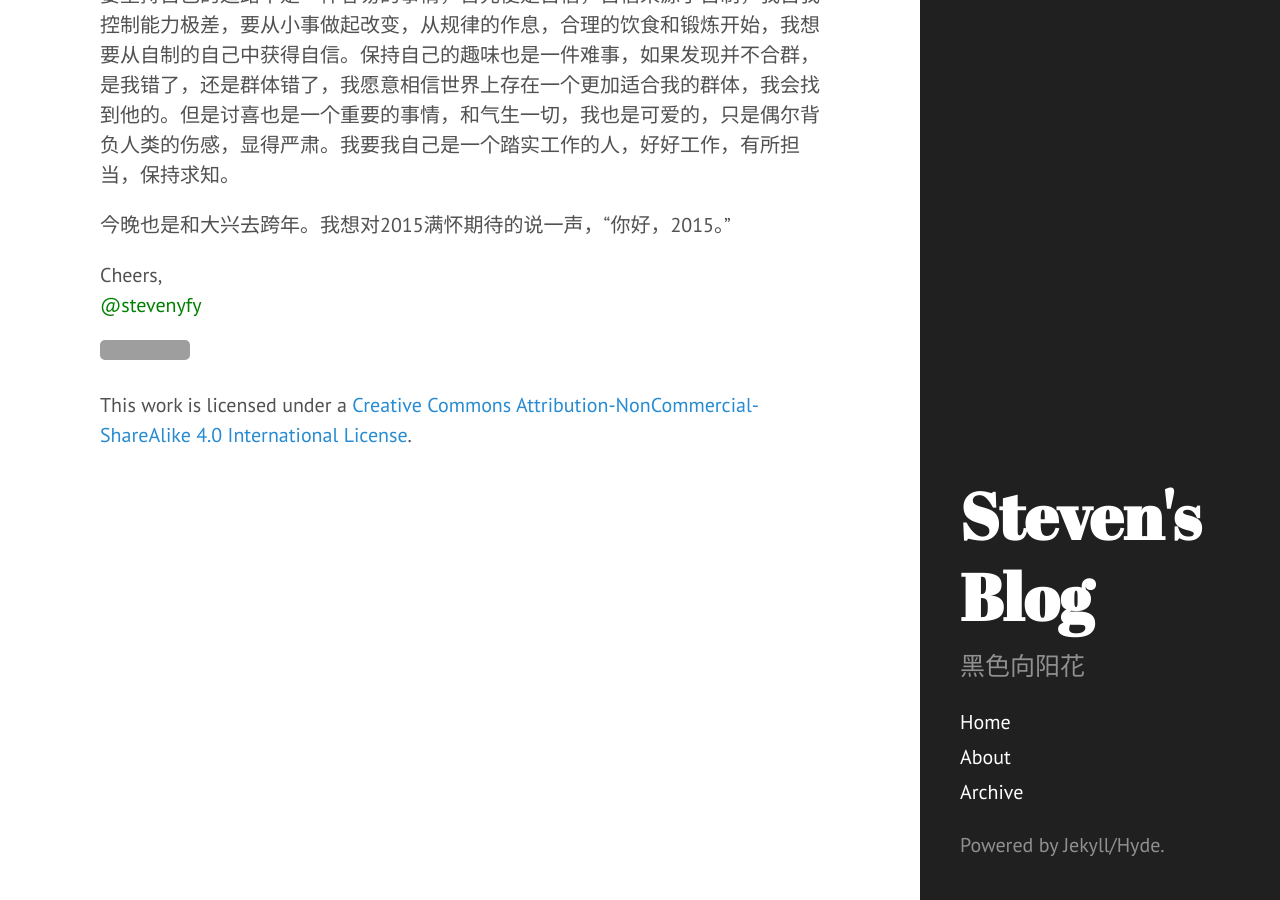
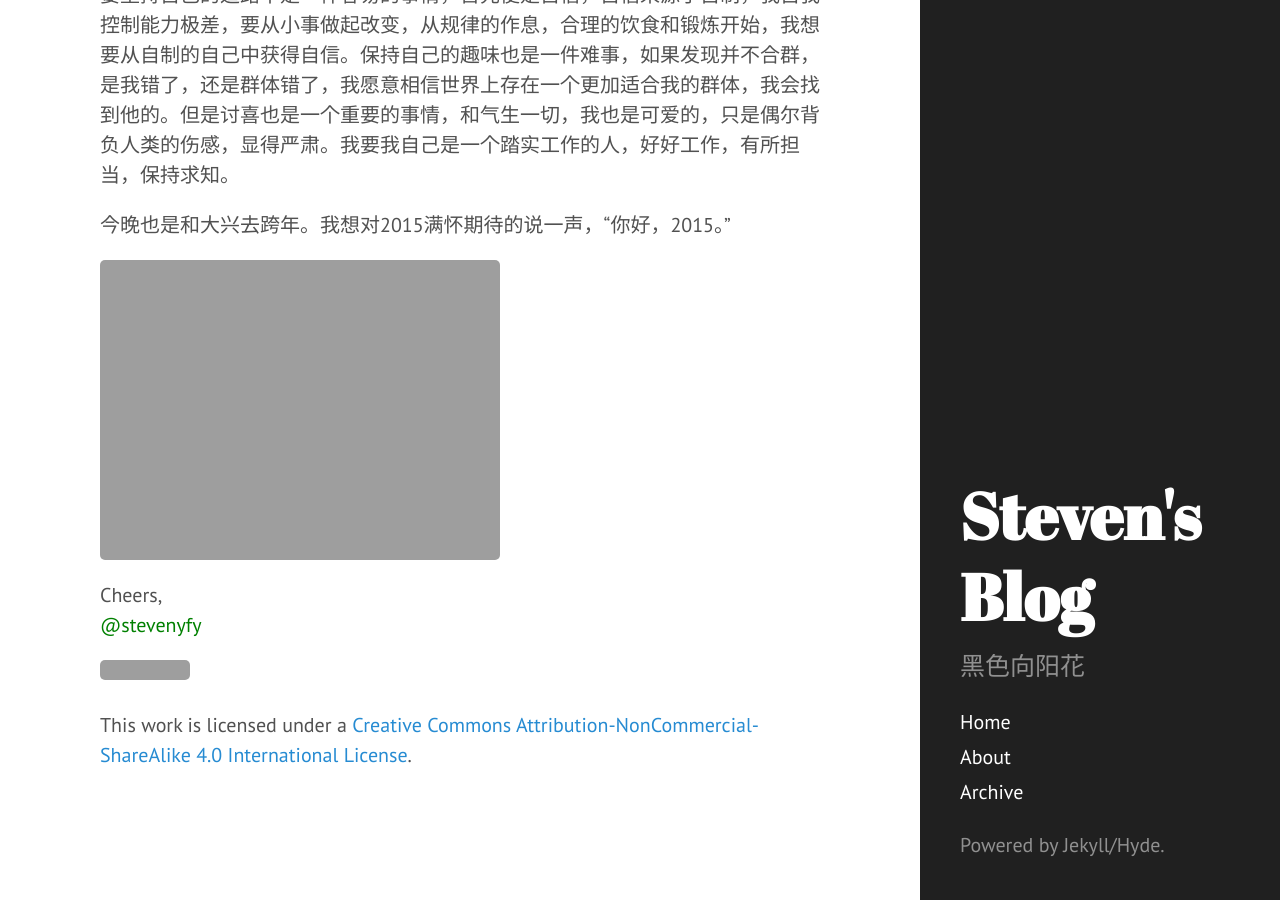
Before and after one commit to legatoo/legatoo.github.io, a Jekyll site: the page built from _posts/2014-12-31-My-2014.md, in a window 1280 px wide and 900 px high, scrolled down 916 px. Built offline with Jekyll 4.4.1, drawn with Linux system fonts in a browser that asks for light colours; Markdown is read by kramdown in place of the engine named in the settings; grey boxes are pictures that could not be loaded.

Commit message:
Goodbye 2014. Hello, 2015

```diff
--- a/_posts/2014-12-31-My-2014.md
+++ b/_posts/2014-12-31-My-2014.md
@@ -19,6 +19,8 @@ title: 再见，2014。你好，2015。
 
 今晚也是和大兴去跨年。我想对2015满怀期待的说一声，“你好，2015。”
 
+<p><img src="{{site.baseurl}}public/img/image/bluesky.jpg"/></p>
+
 
 Cheers,<br>
 <a href="https://twitter.com/stevenyfy"><font color="green">@stevenyfy</font></a>
```
Also changed, not shown: 1 other file.
